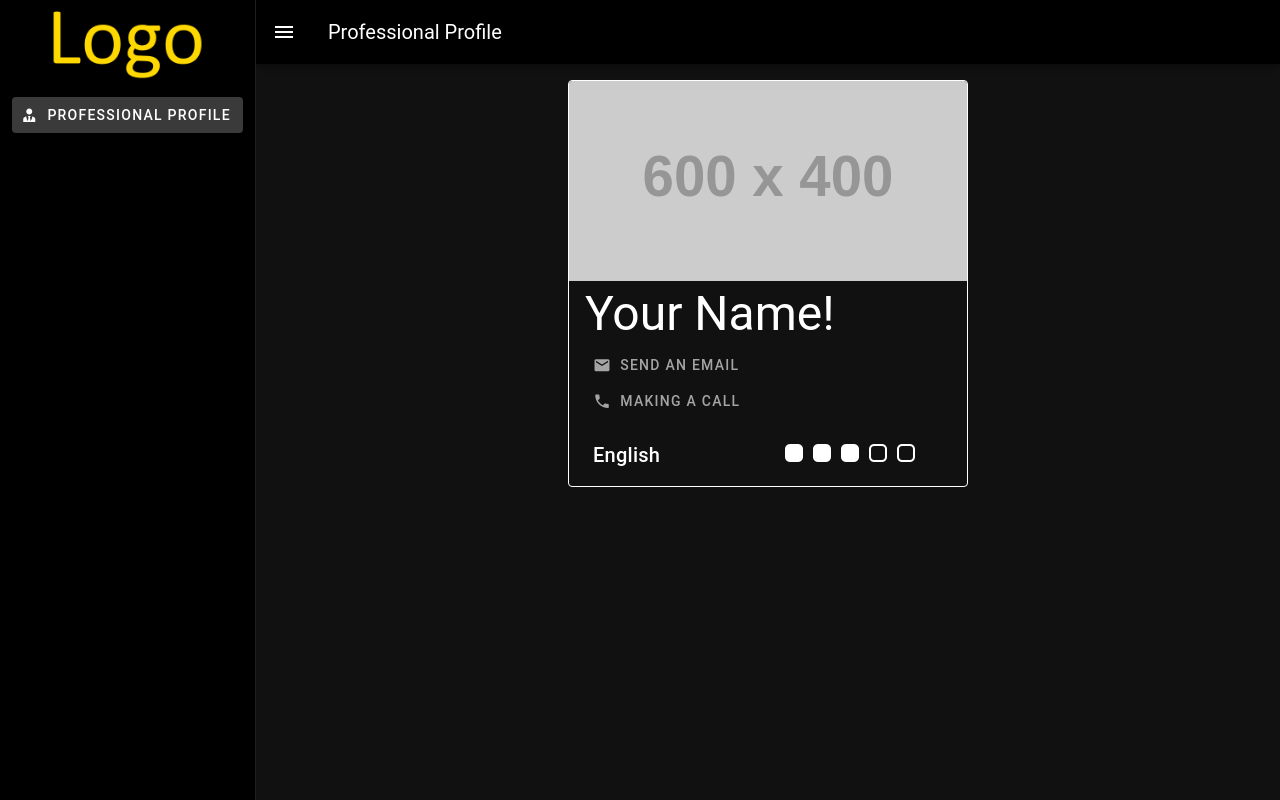
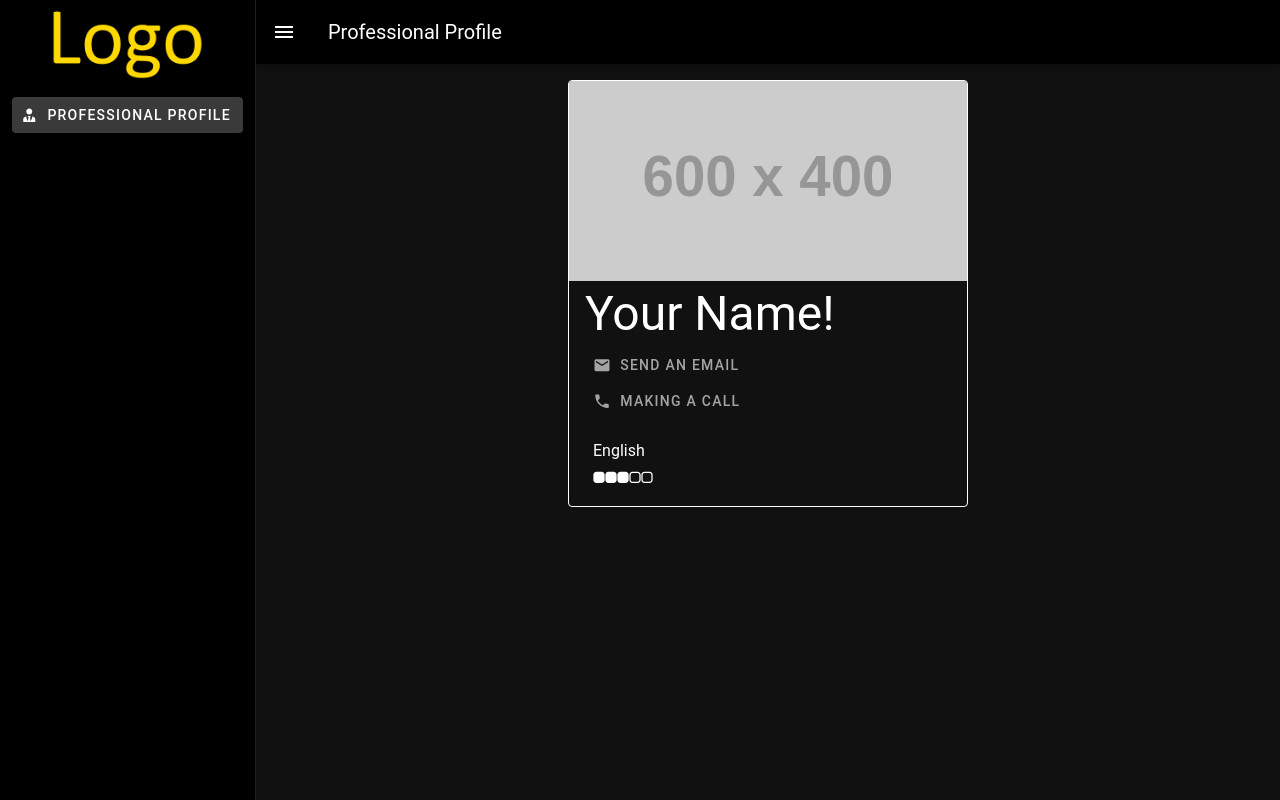
Before and after one commit to mineot/website, a Vue app: page / in a window 1280 px wide. Built offline with nearby package versions, Linux system fonts and the light colour scheme.

Commit message:
alpha/profileuser - little fix on language widget

```diff
--- a/src/widgets/LanguageWidget.vue
+++ b/src/widgets/LanguageWidget.vue
@@ -1,14 +1,17 @@
 <template>
   <div>
-    <v-row v-for="(lang, index) in languages" :key="index">
-      <v-col class="text-h6">
-        {{ lang.name }}
-      </v-col>
-      <v-col>
-        <v-rating v-model="lang.level" :empty-icon="rating.empty" :full-icon="rating.full" density="compact">
-        </v-rating>
-      </v-col>
-    </v-row>
+
+    <div v-for="(lang, index) in languages" :key="index">
+
+      <span> {{ lang.name }} </span>
+
+      <v-spacer></v-spacer>
+
+      <v-rating v-model="lang.level" :empty-icon="rating.empty" :full-icon="rating.full" size="x-small" density="compact">
+      </v-rating>
+
+    </div>
+
   </div>
 </template>
 
```
